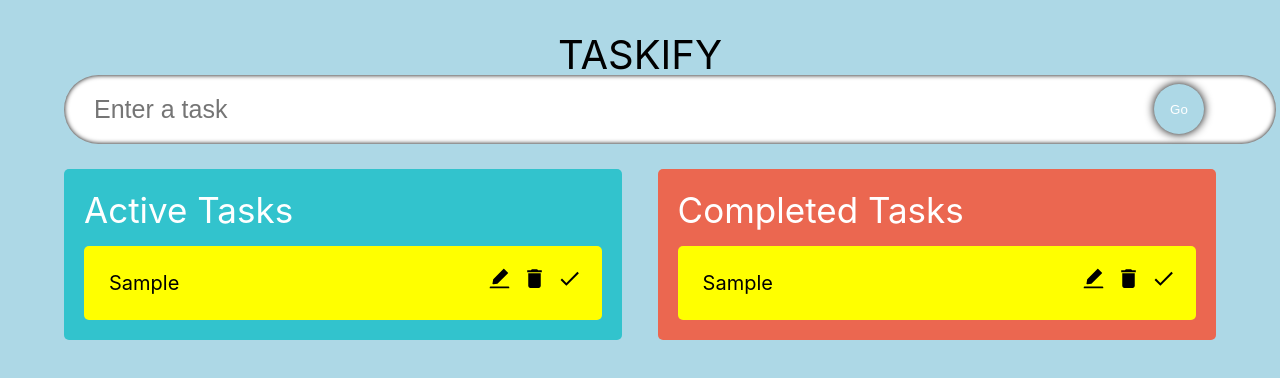
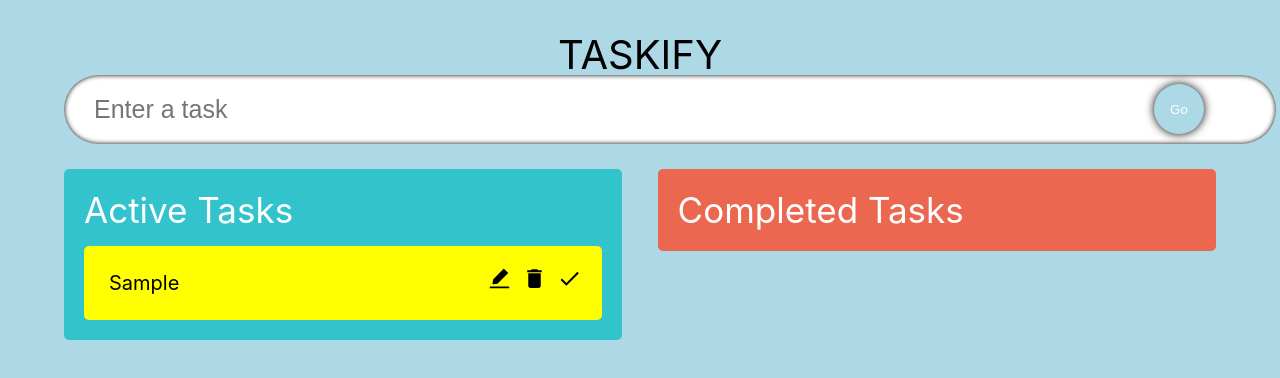
Before and after one commit to jubrealguy/task_tracker, a React (Create React App) app: page / in a window 1280 px wide. Both pictures are taken after typing "Sample" into the empty fields and a click on the button "Go". Shown: the top 378 px of the page. Built offline with nearby package versions, Linux system fonts and the light colour scheme.

Commit message:
end of project

```diff
--- a/package.json
+++ b/package.json
@@ -9,6 +9,7 @@
     "@types/jest": "^27.5.2",
     "@types/node": "^16.18.114",
     "@types/react": "^18.3.11",
+    "@types/react-beautiful-dnd": "^13.1.8",
     "@types/react-dom": "^18.3.1",
     "react": "^18.3.1",
     "react-beautiful-dnd": "^13.1.1",
--- a/src/App.tsx
+++ b/src/App.tsx
@@ -3,12 +3,14 @@
 import InputField from './components/InputField';
 import Todolist from './components/Todolist';
 import {Todo} from './modal';
+import { DragDropContext, DropResult } from 'react-beautiful-dnd'
 
 
 const App: React.FC = () => {
 
   const [todo, setTodo] = useState<string>("")
   const [todos, setTodos] = useState<Todo[]>([])
+  const [completedTodos, setCompletedTodos] = useState<Todo[]>([])
 
   const handleAdd = (e: React.FormEvent) => {
     e.preventDefault()
@@ -18,14 +20,46 @@
     }
   }
 
-  console.log(todos)
+  const onDragEnd = (result:DropResult) => {
+    const { source, destination } = result
+
+    if (!destination) return;
+
+    if (destination.droppableId === source.droppableId && destination.index === source.index)
+      return;
+
+    let add,
+        active = todos,
+        complete = completedTodos
+
+    if (source.droppableId === 'TodosList') {
+      add = active[source.index]
+      active.splice(source.index, 1)
+    } else {
+      add = complete[source.index]
+      complete.splice(source.index, 1)
+    }
+
+    if (destination.droppableId === 'TodosList') {
+      active.splice(destination.index, 0, add)
+    } else {
+      complete.splice(destination.index, 0, add)
+    }
+
+    setCompletedTodos(complete)
+    setTodos(active)
+  }
+
 
   return (
-    <div className="App">
-      <span className="heading">Taskify</span>
-      <InputField todo={todo} setTodo={setTodo} handleAdd = {handleAdd} />
-      <Todolist todos={todos} setTodos={setTodos} />
-    </div>
+    <DragDropContext onDragEnd={onDragEnd}>
+        <div className="App">
+          <span className="heading">Taskify</span>
+          <InputField todo={todo} setTodo={setTodo} handleAdd = {handleAdd} />
+          <Todolist todos={todos} setTodos={setTodos}
+                    completedTodos={completedTodos} setCompletedTodos={setCompletedTodos} />
+        </div>
+    </DragDropContext>
   );
 }
 
--- a/src/components/Singletodo.tsx
+++ b/src/components/Singletodo.tsx
@@ -3,14 +3,16 @@
 import { AiFillEdit} from 'react-icons/ai';
 import { MdDelete, MdDone } from 'react-icons/md';
 import './styles.css'
+import { Draggable } from 'react-beautiful-dnd';
 
 interface Props {
+    index: number
     todo: Todo;
     todos: Todo[];
     setTodos: React.Dispatch<React.SetStateAction<Todo[]>>
 }
 
-const Singletodo: React.FC<Props> = ({todo, todos, setTodos}: Props) => {
+const Singletodo: React.FC<Props> = ({index, todo, todos, setTodos}: Props) => {
   const [edit, setEdit] = useState<boolean>(false)
   const [editTodo, setEditTodo] = useState<string>(todo.todo)
 
@@ -47,7 +49,13 @@
   const inputRef = useRef<HTMLInputElement>(null)
 
   return (
-    <form className='todos__single' onSubmit={(e) => handleEditSubmit(e, todo.id)}>
+    <Draggable draggableId={todo.id.toString()} index={index}>
+      {(provided) => (
+        <form className='todos__single'
+              onSubmit={(e) => handleEditSubmit(e, todo.id)}
+              {...provided.draggableProps}
+              {...provided.dragHandleProps}
+              ref={provided.innerRef}>
           {
             edit ? (
               <input type='text' value={editTodo}
@@ -69,6 +77,10 @@
             <span className="icon" onClick={() => handleDone(todo.id)}><MdDone /></span>
           </div>
         </form>
+      )}
+
+    </Draggable>
+
   )
 }
 
--- a/src/components/Todolist.tsx
+++ b/src/components/Todolist.tsx
@@ -2,31 +2,40 @@
 import { Todo } from '../modal';
 import './styles.css'
 import Singletodo from './Singletodo';
+import { Droppable } from 'react-beautiful-dnd';
 
 interface Props {
     todos: Todo[];
     setTodos: React.Dispatch<React.SetStateAction<Todo[]>>
+    completedTodos: Todo[]
+    setCompletedTodos: React.Dispatch<React.SetStateAction<Todo[]>>
 }
 
-const Todolist: React.FC<Props> = ({todos, setTodos}: Props) => {
+const Todolist: React.FC<Props> = ({todos, setTodos, completedTodos, setCompletedTodos}: Props) => {
   return (
     <div className="container">
-      <div className="todos">
-        <span className="todos__heading">Active Tasks</span>
-        {
-          todos.map((todo) => (
-            <Singletodo todo={todo} todos={todos} key={todo.id} setTodos={setTodos} />
-          ))
-        }
-      </div>
-      <div className="todos remove">
-        <span className="todos__heading">Completed Tasks</span>
-        {
-          todos.map((todo) => (
-            <Singletodo todo={todo} todos={todos} key={todo.id} setTodos={setTodos} />
-          ))
-        }
-      </div>
+      <Droppable droppableId='Todoslist'>
+        {(provided) => (
+            <div className="todos" ref={provided.innerRef} {...provided.droppableProps}>
+              <span className="todos__heading">Active Tasks</span>
+              {todos.map((todo, index) => (
+                  <Singletodo index={index} todo={todo} todos={todos} key={todo.id} setTodos={setTodos} />
+              ))}
+              {provided.placeholder}
+            </div>
+          )}
+      </Droppable>
+      <Droppable droppableId='TodosRemove'>
+        {(provided) => (
+            <div className="todos remove" ref={provided.innerRef} {...provided.droppableProps}>
+              <span className="todos__heading">Completed Tasks</span>
+              {completedTodos.map((todo, index) => (
+                  <Singletodo index={index} todo={todo} todos={completedTodos} key={todo.id} setTodos={setCompletedTodos} />
+              ))}
+              {provided.placeholder}
+            </div>
+          )}
+      </Droppable>
     </div>
     // <div className='todos'>
     //   {todos.map((todo) => (
```
Also changed, not shown: 1 other file (tests, documents, lock files or other folders). Lines whose indentation alone changed are shown as unchanged.
